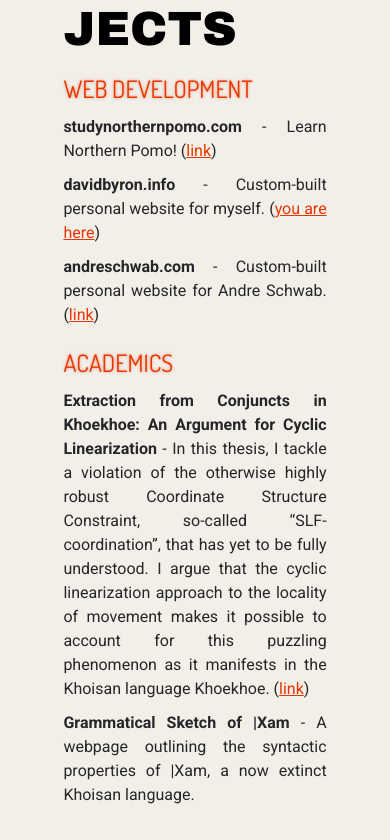
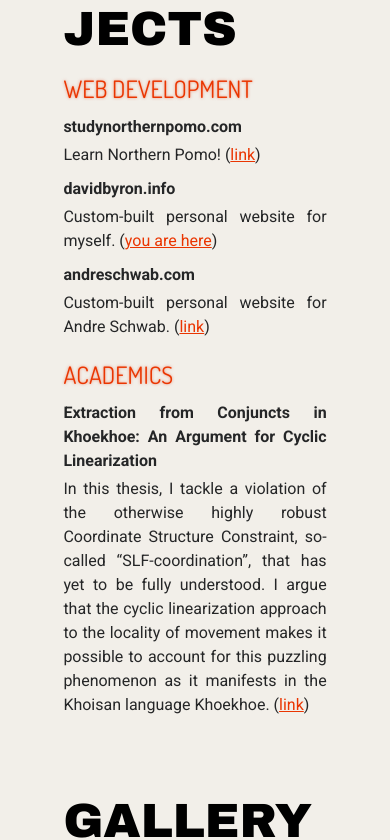
Before and after one commit to davbyron/david-byron-webpage, a Next.js app: page / in a window 390 px wide. Shown: the part 2195-3035 px from the top of the page. Built offline with nearby package versions, Linux system fonts and the light colour scheme.

Commit message:
fix styling of projects on small screens

```diff
--- a/app/page.tsx
+++ b/app/page.tsx
@@ -100,28 +100,33 @@ export default function HomePage() {
           <h2 className="font-archivo-black text-5xl text-black">PRO<wbr />JECTS</h2>
           <div className="flex flex-col gap-2.5">
             <h3 className="text-orange uppercase font-dosis text-2xl">Web Development</h3>
-            <p>
-              <span className="font-bold">studynorthernpomo.com</span> - Learn Northern Pomo! (<a className="text-orange underline" href="https://www.studynorthernpomo.com/">link</a>)
+            <p className="flex flex-col gap-1 sm:block">
+              <span className="font-bold">studynorthernpomo.com</span>
+              <span className="hidden sm:inline-block">&nbsp;-&nbsp;</span>
+              <span>Learn Northern Pomo! (<a className="text-orange underline" href="https://www.studynorthernpomo.com/">link</a>)</span>
             </p>
-            <p>
-              <span className="font-bold">davidbyron.info</span> - Custom-built personal website for myself. (<a className="text-orange underline" href="#">you are here</a>)
+            <p className="flex flex-col gap-1 sm:block">
+              <span className="font-bold">davidbyron.info</span>
+              <span className="hidden sm:inline-block">&nbsp;-&nbsp;</span>
+              <span>Custom-built personal website for myself. (<a className="text-orange underline" href="#">you are here</a>)</span>
             </p>
-            <p>
-              <span className="font-bold">andreschwab.com</span> - Custom-built personal website for Andre Schwab. (<a className="text-orange underline" href="https://www.andreschwab.com/">link</a>)
+            <p className="flex flex-col gap-1 sm:block">
+              <span className="font-bold">andreschwab.com</span>
+              <span className="hidden sm:inline-block">&nbsp;-&nbsp;</span>
+              <span>Custom-built personal website for Andre Schwab. (<a className="text-orange underline" href="https://www.andreschwab.com/">link</a>)</span>
             </p>
           </div>
           <div className="flex flex-col gap-2.5">
             <h3 className="text-orange uppercase font-dosis text-2xl">Academics</h3>
-            <p>
-              <b>Extraction from Conjuncts in Khoekhoe: An Argument for Cyclic Linearization</b> - In
-              this thesis, I tackle a violation of the otherwise highly robust Coordinate Structure Constraint,
-              so-called “SLF-coordination”, that has yet to be fully understood. I argue that the cyclic
-              linearization approach to the locality of movement makes it possible to account for this
-              puzzling phenomenon as it manifests in the Khoisan language Khoekhoe. (<a className="text-orange underline" href="./public/thesis.pdf">link</a>)
-            </p>
-            <p>
-              <b>Grammatical Sketch of |Xam</b> - A webpage outlining the syntactic properties of |Xam, a
-              now extinct Khoisan language.
+            <p className="flex flex-col gap-1 sm:block">
+              <span className="font-bold">Extraction from Conjuncts in Khoekhoe: An Argument for Cyclic Linearization</span>
+              <span className="hidden sm:inline-block">&nbsp;-&nbsp;</span>
+              <span>
+                In this thesis, I tackle a violation of the otherwise highly robust Coordinate Structure Constraint,
+                so-called “SLF-coordination”, that has yet to be fully understood. I argue that the cyclic
+                linearization approach to the locality of movement makes it possible to account for this
+                puzzling phenomenon as it manifests in the Khoisan language Khoekhoe. (<a className="text-orange underline" href="./public/thesis.pdf">link</a>)
+              </span>
             </p>
           </div>
         </section>
```
